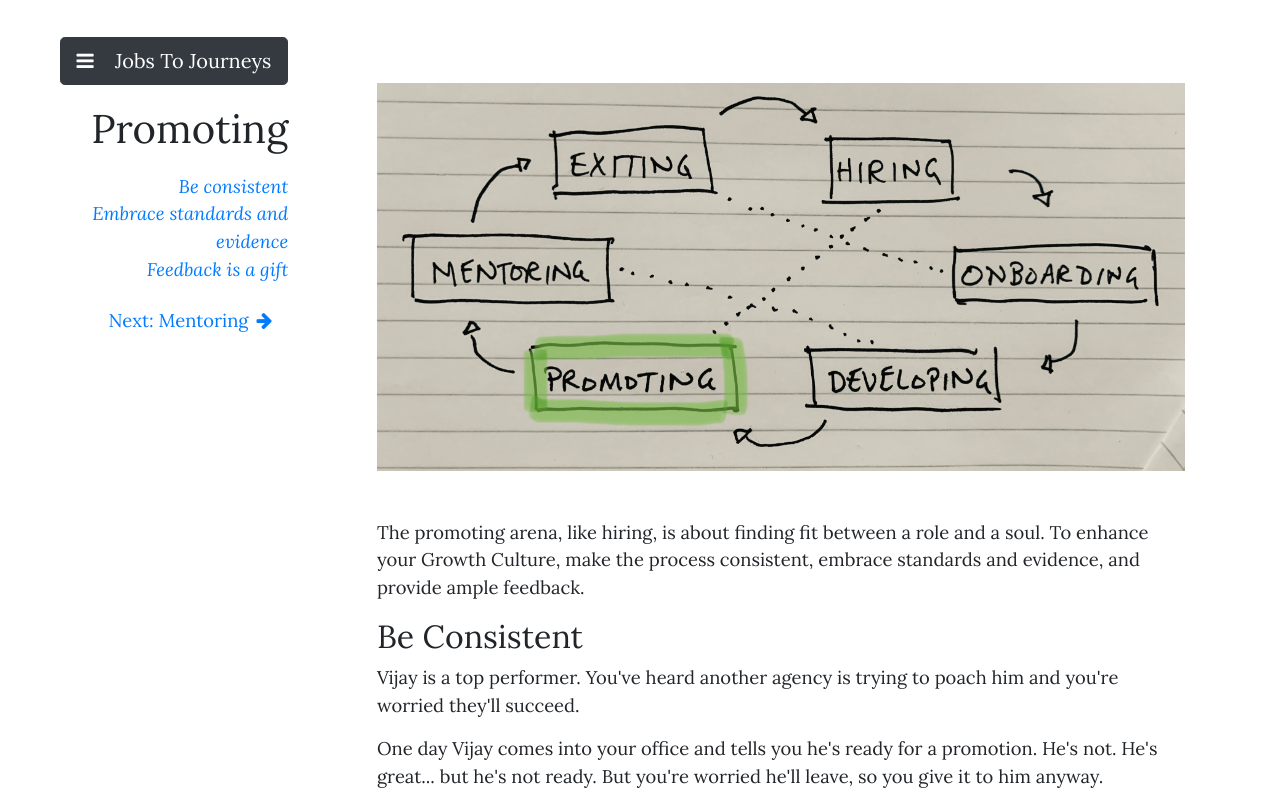
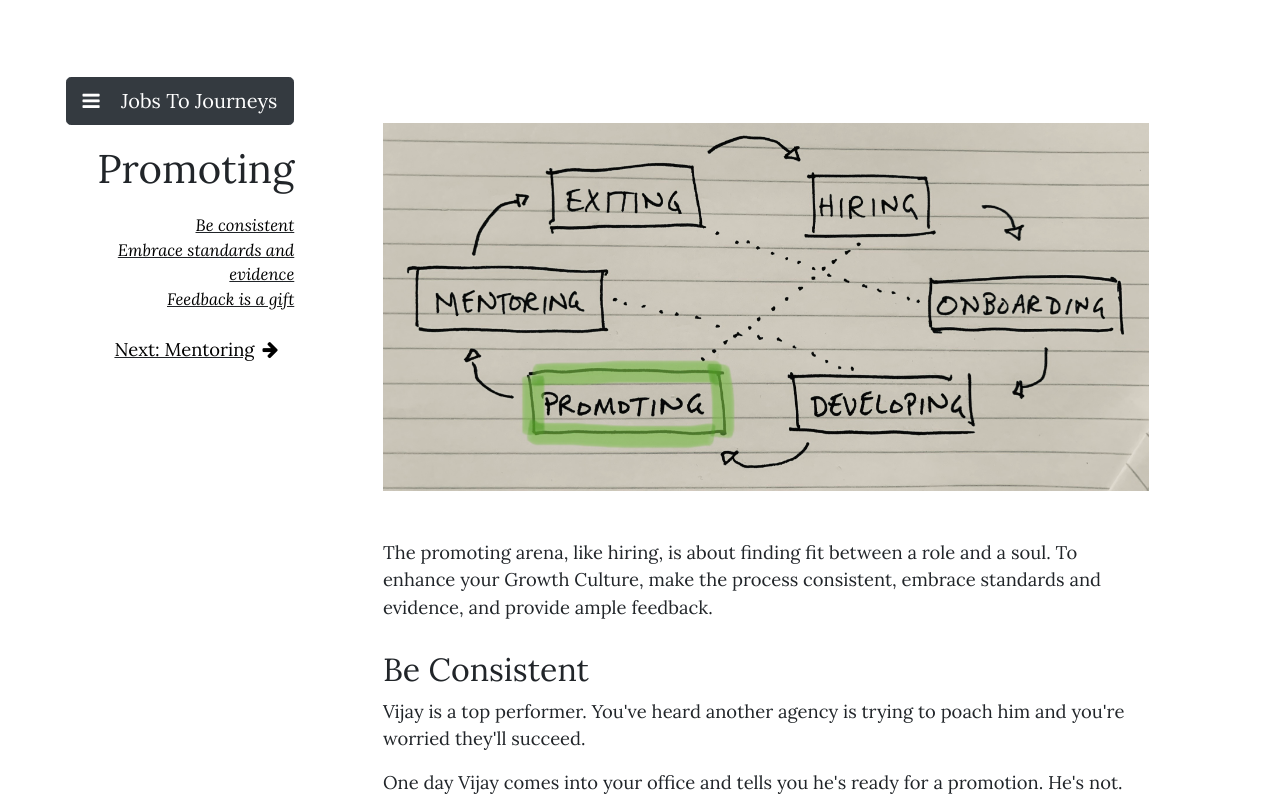
Before and after one commit to ggloege/jobs-to-journeys, a plain HTML site: page pages/promoting.html in a window 1280 px wide. Shown: the top 800 px of the page. Drawn offline with nearby package versions, Linux system fonts and the light colour scheme.

Commit message:
Finalize style overhaul
Got all the styles working on the promoting page. Next step is to update the html on all other pages.

```diff
--- a/pages/promoting.html
+++ b/pages/promoting.html
@@ -8,7 +8,7 @@
     <!-- Bootstrap CSS -->
     <link rel="stylesheet" href="https://stackpath.bootstrapcdn.com/bootstrap/4.1.3/css/bootstrap.min.css" integrity="sha384-MCw98/SFnGE8fJT3GXwEOngsV7Zt27NXFoaoApmYm81iuXoPkFOJwJ8ERdknLPMO" crossorigin="anonymous">
     <link href="https://maxcdn.bootstrapcdn.com/font-awesome/4.7.0/css/font-awesome.min.css" rel="stylesheet">
-    <link rel="stylesheet" href="../styles2.css">
+    <link rel="stylesheet" href="../styles.css">
     <title>Jobs To Journeys: Promoting</title>
   </head>
   <body>
@@ -26,9 +26,9 @@
             </div>
             <div class="toc-sidebar-bottom">
               <ul class="font-italic">
-                <li class="toc-section"><a href="#be-consistent">Be consistent</a></li>
-                <li class="toc-section"><a href="#embrace-standards-and-evidence">Embrace standards and evidence</a></li>
-                <li class="toc-section"><a href="#feedback-is-a-gift">Feedback is a gift</a></li>
+                <li><a href="#be-consistent">Be consistent</a></li>
+                <li><a href="#embrace-standards-and-evidence">Embrace standards and evidence</a></li>
+                <li><a href="#feedback-is-a-gift">Feedback is a gift</a></li>
               </ul>
               <p><a class="nav-link toc-next" href="mentoring.html">Next: Mentoring<span class="fa fa-arrow-right ml-2"></span></a></p>
             </div>
@@ -67,9 +67,7 @@
             <button type="button" name="button" class="btn btn-dark btn-lg">Mentoring  <span class="fa fa-arrow-right ml-3"></span></button>
           </a>
           <footer>
-            <p>CultivateMe is a talent development agency for agencies. We help agencies establish a repeatable, scalable, and sustainable system for growing their people and winning the talent war. <br>
-              Learn more at <a href="cultivateme.xyz" target="_blank">cultivateme.xyz</a>
-            </p>
+            <p>CultivateMe is a talent development agency for agencies. We help agencies establish a repeatable, scalable, and sustainable system for growing their people and winning the talent war. Learn more at <a href="cultivateme.xyz" target="_blank">cultivateme.xyz</a></p>
             <p class="font-italic"><small>Copyright ©2019 CultivateMe. All rights reserved.</small></p>
           </footer>
         </div>
--- /dev/null
+++ b/styles-old.css
@@ -0,0 +1,84 @@
+@import url('https://fonts.googleapis.com/css?family=Lora:400,400i,700&display=swap');
+
+
+html {
+  font-size: 16px
+}
+
+body {font-family: 'Lora', serif;}
+
+a {color: black}
+
+body {font-size: 1.1rem}
+
+.toc-sidebar {padding-top: 100px}
+
+.content {padding: 100px 50px}
+
+.toc-btn {margin-bottom: 50px}
+
+footer {margin-top: 80px; border-top: 1px solid black; padding: 10px}
+
+h2 {margin-top: 30px}
+
+.sticky {position: sticky; top: 2em}
+
+.toc-section {
+  padding: .1em;
+  font-weight: 200;
+  color: black;
+  text-decoration: underline;
+}
+
+.toc-next {
+  text-decoration: underline;
+  margin-top: 20px;
+  color: black
+}
+
+.btn-next {
+  margin-top: 30px
+}
+
+.toc-main-section {
+  list-style: none;
+}
+
+.footnote {
+  font-size: .8em
+}
+
+.footnote a {
+  text-decoration: underline;
+}
+
+html {
+  font-size: 1rem;
+}
+
+@include media-breakpoint-up(sm) {
+  html {
+    font-size: 1.2rem;
+  }
+}
+
+@include media-breakpoint-up(md) {
+  html {
+    font-size: 1.4rem;
+  }
+}
+
+@include media-breakpoint-up(lg) {
+  html {
+    font-size: 1.6rem;
+  }
+}
+
+.indented-list {
+  list-style: none;
+  padding-left: 30px
+}
+
+.indented-list li {
+  margin: 20px 0px
+}
--- a/styles.css
+++ b/styles.css
@@ -1,84 +1,118 @@
+/* GLOBAL */
 @import url('https://fonts.googleapis.com/css?family=Lora:400,400i,700&display=swap');
+body {
+  font-family: 'Lora', serif;
+  font-size: 80%;
+}
+a {color: black}
+.main {
+  padding-right: 10%;
+  padding-left: 3%;
+  padding-top: 6%;
+  padding-bottom: 6%;
+}
+h2 {margin-top: 30px}
+
+/* MEDIA QUERIES FOR FONT SCALING */
+
+/* Extra small devices (portrait phones, less than 576px) */
+/* No media query since this is the default in Bootstrap */
+
+/* Small devices (landscape phones, 576px and up) */
+@media (min-width: 576px) {
+  body {
+    font-size: 90%;
+  }
+}
+@media (min-width: 650px) {
+  body {
+    font-size: 95%;
+  }
+}
+/* Medium devices (tablets, 768px and up) */
+@media (min-width: 768px) {
+  body {
+    font-size: 100%;
+  }
+}
+@media (min-width: 850px) {
+  body {
+    font-size: 105%;
+  }
+}
+/* Large devices (desktops, 992px and up) */
+@media (min-width: 992px) {
+  body {
+    font-size: 100%;
+  }
+  .content {
+    padding: 2.5em 1em 0 4em;
+  }
+}
+@media (min-width: 1100px) {
+  body {
+    font-size: 107%;
+  }
+}
+/* Extra large devices (large desktops, 1200px and up) */
+@media (min-width: 1200px) {
+  body {
+    font-size: 115%;
+  }
+}
 
 
-html {
-  font-size: 16px
-}
-
-body {font-family: 'Lora', serif;}
-
-a {color: black}
-
-body {font-size: 1.1rem}
-
-.toc-sidebar {padding-top: 100px}
-
-.content {padding: 100px 50px}
-
-.toc-btn {margin-bottom: 50px}
-
-footer {margin-top: 80px; border-top: 1px solid black; padding: 10px}
-
-h2 {margin-top: 30px}
-
-.sticky {position: sticky; top: 2em}
-
-.toc-section {
-  padding: .1em;
-  font-weight: 200;
-  color: black;
-  text-decoration: underline;
-}
-
-.toc-next {
-  text-decoration: underline;
-  margin-top: 20px;
-  color: black
-}
-
-.btn-next {
-  margin-top: 30px
-}
-
+/* MAIN INDEX PAGE */
 .toc-main-section {
   list-style: none;
 }
 
-.footnote {
-  font-size: .8em
+
+/* LEFT PANEL */
+.sticky {position: sticky; top: 2em}
+.toc-sidebar {
+  /* top: 2em; */
+  /* padding: 0; */
 }
-
-.footnote a {
+.toc-sidebar-top h1 {
+  margin: 20px 0px;
+}
+.toc-sidebar-bottom {
+  display: none;
   text-decoration: underline;
 }
-
-html {
-  font-size: 1rem;
+.toc-sidebar-bottom li {
+  list-style: none;
+  font-size: 90%;
 }
-
-@include media-breakpoint-up(sm) {
-  html {
-    font-size: 1.2rem;
+/* Large devices (desktops, 992px and up) */
+@media (min-width: 992px) {
+  .toc-sidebar-bottom {
+    display: block;
   }
 }
 
-@include media-breakpoint-up(md) {
-  html {
-    font-size: 1.4rem;
-  }
+
+/* MAIN CONTENT */
+.content button {
+  margin-top: 50px;
 }
-
-@include media-breakpoint-up(lg) {
-  html {
-    font-size: 1.6rem;
-  }
-}
-
 .indented-list {
   list-style: none;
   padding-left: 30px
 }
-
 .indented-list li {
   margin: 20px 0px
 }
+.footnote {
+  font-size: .8em
+}
+.footnote a {
+  text-decoration: underline;
+}
+footer {
+  margin-top: 80px;
+  border-top: 1px solid black;
+  padding: 10px 0px;
+  font-size: 90%;
+}
--- a/styles2.css
+++ /dev/null
@@ -1,90 +0,0 @@
-/* GLOBAL */
-@import url('https://fonts.googleapis.com/css?family=Lora:400,400i,700&display=swap');
-
-body {
-  font-family: 'Lora', serif;
-  font-size: 80%;
-}
-
-.main {
-  padding-right: 5em;
-  padding-left: 1em;
-  padding-top: 2em;
-  padding-bottom: 3em;
-}
-
-/* Extra small devices (portrait phones, less than 576px) */
-/* No media query since this is the default in Bootstrap */
-
-/* Small devices (landscape phones, 576px and up) */
-@media (min-width: 576px) {
-  body {
-    font-size: 90%;
-  }
-}
-
-/* Medium devices (tablets, 768px and up) */
-@media (min-width: 768px) {
-  body {
-    font-size: 100%;
-  }
-}
-
-/* Large devices (desktops, 992px and up) */
-@media (min-width: 992px) {
-  body {
-    font-size: 90%;
-  }
-  .content {
-    padding: 2.5em 1em 0 4em;
-  }
-
-}
-
-@media (min-width: 1100px) {
-  body {
-    font-size: 100%;
-  }
-}
-
-/* Extra large devices (large desktops, 1200px and up) */
-@media (min-width: 1200px) {
-  body {
-    font-size: 115%;
-  }
-}
-
-
-
-/* LEFT PANEL */
-.sticky {position: sticky; top: 2em}
-
-.toc-sidebar {
-  /* top: 2em; */
-  /* padding: 0; */
-}
-
-.toc-sidebar-top h1 {
-  margin: 20px 0px;
-}
-
-.toc-sidebar-bottom {
-  display: none
-}
-
-.toc-sidebar-bottom li {
-  list-style: none;
-}
-
-/* Large devices (desktops, 992px and up) */
-@media (min-width: 992px) {
-  .toc-sidebar-bottom {
-    display: block;
-  }
-}
-
-
-/* MAIN CONTENT */
-.content {
-  /* margin-right: 5em; */
-}
```
